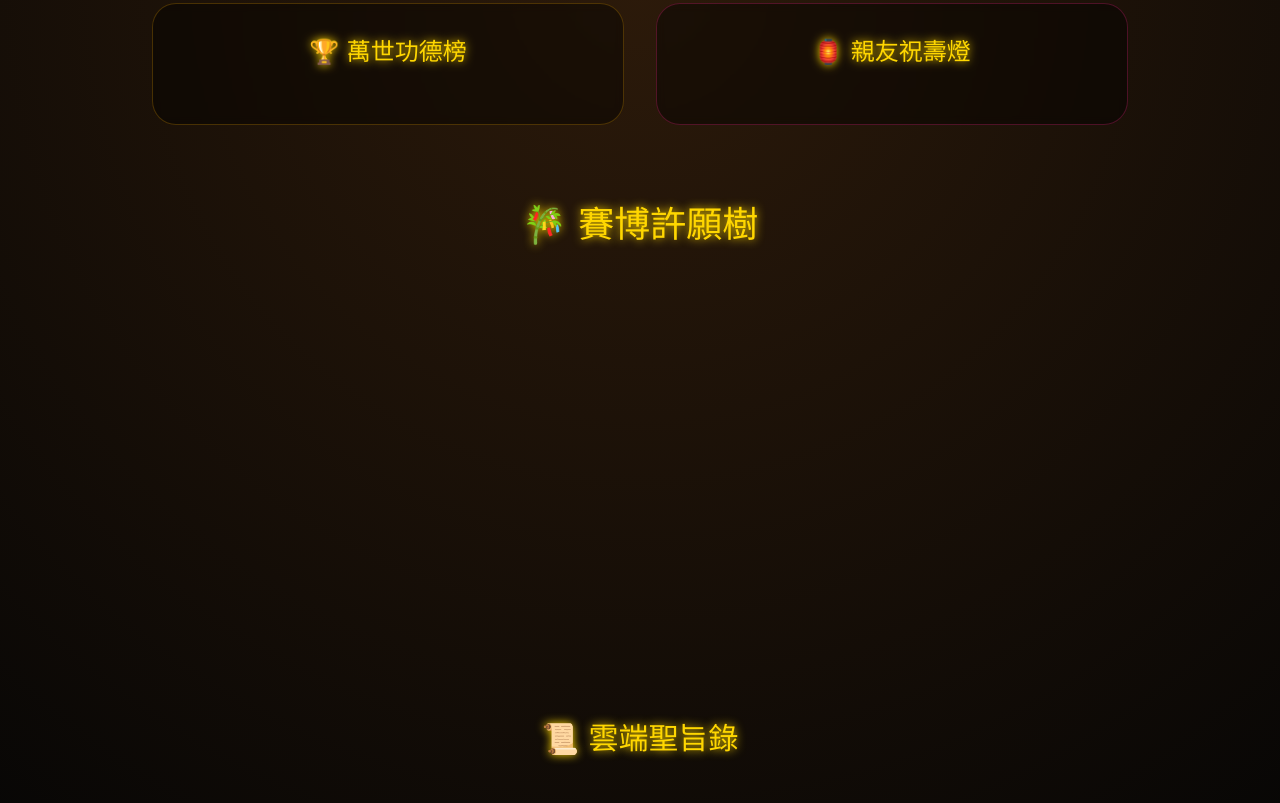
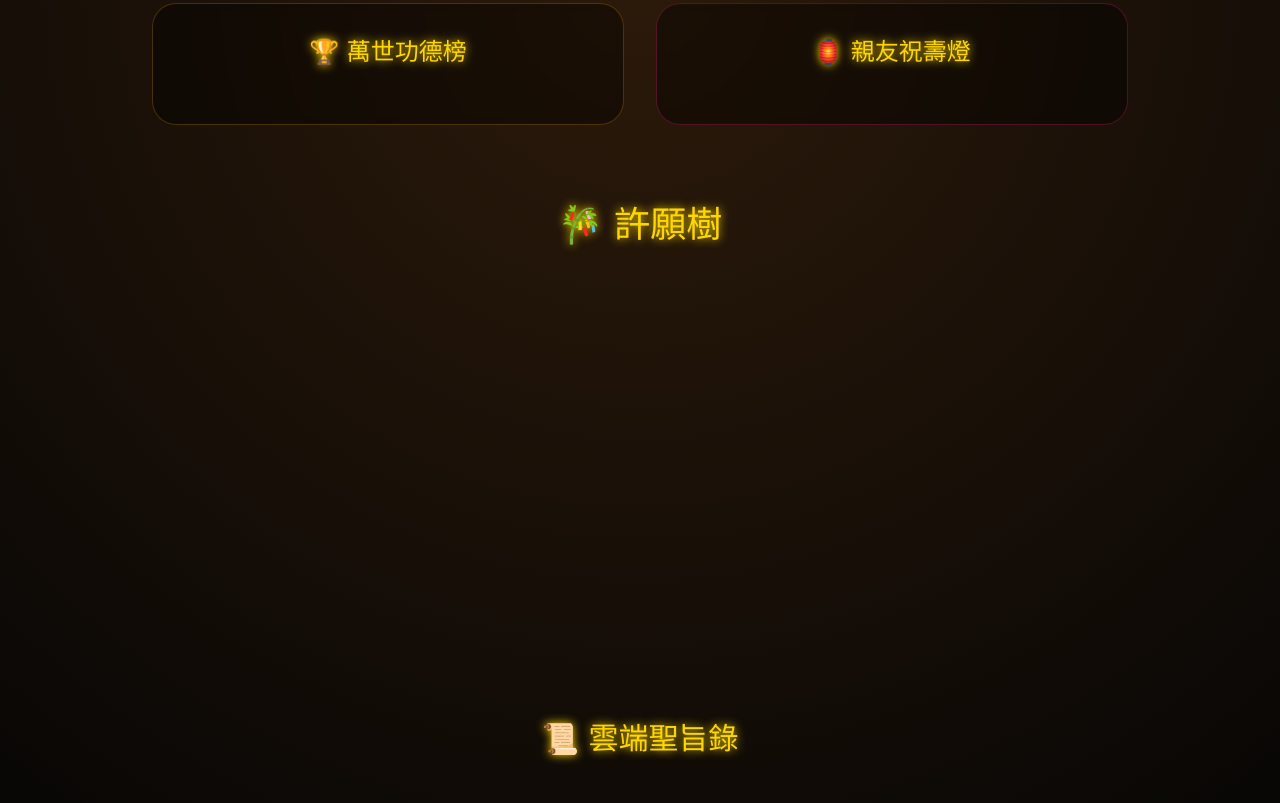
Before and after one commit to joe94113/yuling-temple, a plain HTML site: page index.html in a window 1280 px wide. Shown: the part 948-1751 px from the top of the page. Drawn offline with nearby package versions, Linux system fonts and the light colour scheme; some packages are replaced by stand-ins of ours; no server answers; a script that the page names is missing; a web font is replaced by a local one.

Commit message:
✨ 修改賽博許願樹標題，簡化用語以增強可讀性

```diff
--- a/index.html
+++ b/index.html
@@ -137,7 +137,7 @@
     </div>
 
     <section class="w-full max-w-6xl px-6 mb-32 text-center">
-        <h3 class="temple-font text-4xl gold-text mb-12">🎋 賽博許願樹</h3>
+        <h3 class="temple-font text-4xl gold-text mb-12">🎋 許願樹</h3>
         <div id="wish-tree-area" class="flex flex-wrap justify-center items-start min-h-[300px]"></div>
     </section>
 
```
